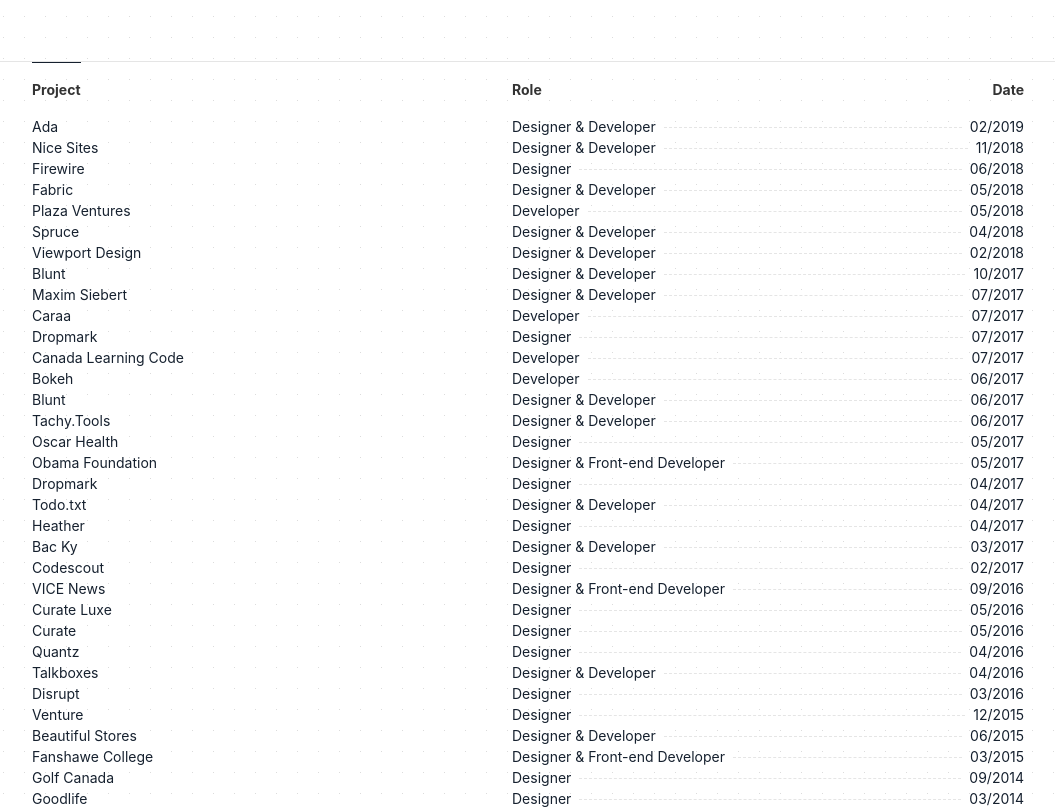
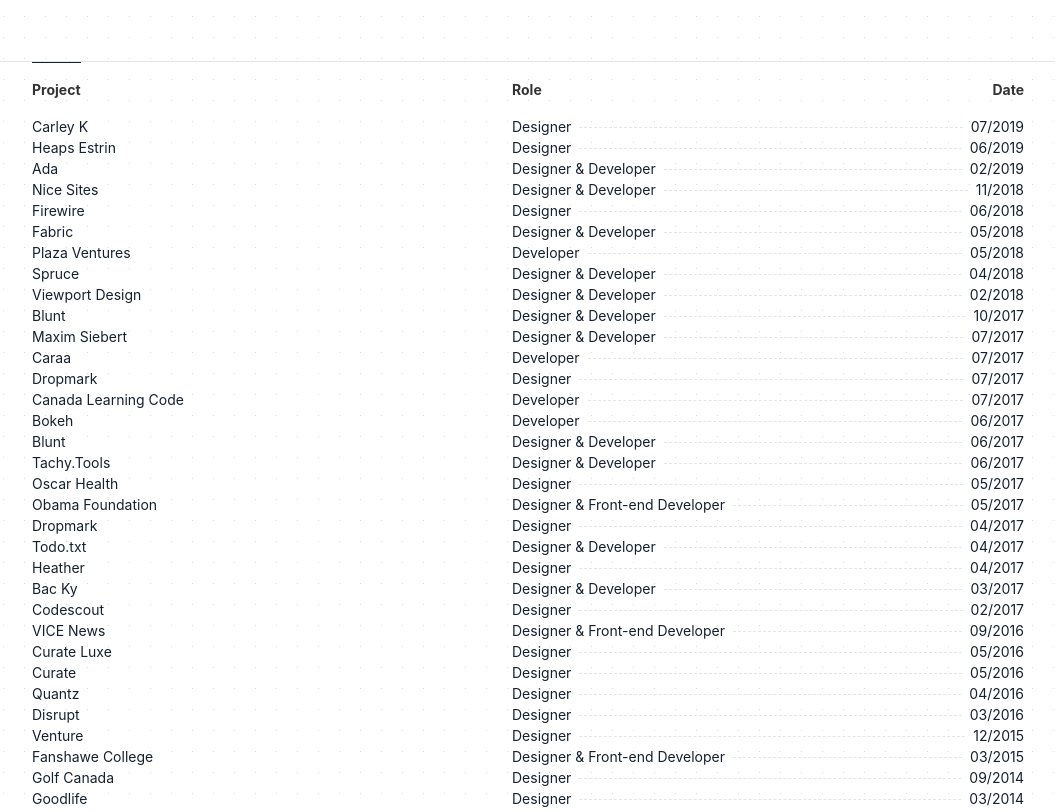
Before and after one commit to MaximSiebert/maximsiebert, a website: page index.html in a window 1280 px wide. Shown: the part 456-1268 px from the top of the page, without its empty margins (112-1167 px from the left). Drawn offline with Linux system fonts and the light colour scheme.

Commit message:
Update 09/19

```diff
--- a/index.html
+++ b/index.html
@@ -53,6 +53,34 @@
                             </div>
                         </div>
                         <article class="relative article-link">
+                            <a class="link black w-100 flex items-top" href="https://carleyk.com/" target="_blank">
+                                <div class="flex flex-grow-1 pr2">
+                                    <h2 class="black ma0 f6 fw4 nowrap">
+                                        Carley K
+                                    </h2>
+                                </div>
+                                <div class="flex mw6-ns w-100 ml-auto items-center">
+                                    <p class="ma0 mr2 db-ns dn">Designer</p>
+                                    <p class="flex-grow-1 ma0 lines"></p>
+                                    <p class="ma0 ml2">07/2019</p>
+                                </div>
+                            </a>
+                        </article>
+                        <article class="relative article-link">
+                            <a class="link black w-100 flex items-top" href="https://heapsestrin.com/" target="_blank">
+                                <div class="flex flex-grow-1 pr2">
+                                    <h2 class="black ma0 f6 fw4 nowrap">
+                                        Heaps Estrin
+                                    </h2>
+                                </div>
+                                <div class="flex mw6-ns w-100 ml-auto items-center">
+                                    <p class="ma0 mr2 db-ns dn">Designer</p>
+                                    <p class="flex-grow-1 ma0 lines"></p>
+                                    <p class="ma0 ml2">06/2019</p>
+                                </div>
+                            </a>
+                        </article>
+                        <article class="relative article-link">
                             <a class="link black w-100 flex items-top" href="https://ada.support" target="_blank">
                                 <div class="flex flex-grow-1 pr2">
                                     <h2 class="black ma0 f6 fw4 nowrap">
@@ -67,7 +95,7 @@
                             </a>
                         </article>
                         <article class="relative article-link">
-                            <a class="link black w-100 flex items-top" href="https://maximsiebert.github.io/nice-sites/" target="_blank">
+                            <a class="link black w-100 flex items-top" href="https://blunt.af/nice-sites/" target="_blank">
                                 <div class="flex flex-grow-1 pr2">
                                     <h2 class="black ma0 f6 fw4 nowrap">
                                         Nice Sites
@@ -417,20 +445,6 @@
                             </a>
                         </article>
                         <article class="relative article-link">
-                            <a class="link black w-100 flex items-top" href="http://talkboxes.co/" target="_blank">
-                                <div class="flex flex-grow-1 pr2">
-                                    <h2 class="black ma0 f6 fw4 nowrap">
-                                        Talkboxes
-                                    </h2>
-                                </div>
-                                <div class="flex mw6-ns w-100 ml-auto items-center">
-                                    <p class="ma0 mr2 db-ns dn">Designer & Developer</p>
-                                    <p class="flex-grow-1 ma0 lines"></p>
-                                    <p class="ma0 ml2">04/2016</p>
-                                </div>
-                            </a>
-                        </article>
-                        <article class="relative article-link">
                             <a class="link black w-100 flex items-top" href="https://dribbble.com/shots/2653568-Disrupt" target="_blank">
                                 <div class="flex flex-grow-1 pr2">
                                     <h2 class="black ma0 f6 fw4 nowrap">
@@ -455,20 +469,6 @@
                                     <p class="ma0 mr2 db-ns dn">Designer</p>
                                     <p class="flex-grow-1 ma0 lines"></p>
                                     <p class="ma0 ml2">12/2015</p>
-                                </div>
-                            </a>
-                        </article>
-                        <article class="relative article-link">
-                            <a class="link black w-100 flex items-top" href="https://beautifulstores.com/" target="_blank">
-                                <div class="flex flex-grow-1 pr2">
-                                    <h2 class="black ma0 f6 fw4 nowrap">
-                                        Beautiful Stores
-                                    </h2>
-                                </div>
-                                <div class="flex mw6-ns w-100 ml-auto items-center">
-                                    <p class="ma0 mr2 db-ns dn">Designer & Developer</p>
-                                    <p class="flex-grow-1 ma0 lines"></p>
-                                    <p class="ma0 ml2">06/2015</p>
                                 </div>
                             </a>
                         </article>
@@ -772,7 +772,7 @@
                 </section>
                 <footer class="mt5 pb3 bt b--black-10 bg-white w-100 flex">
                     <div class="mw8 ph3 center w-100 flex">
-                        <p class="ma0 pt3 nowrap">Updated 04/2019</p>
+                        <p class="ma0 pt3 nowrap">Updated 11/2019</p>
                         <div class="mw6 ml-auto w-100 flex mt3">
                             <a href="mailto:maxim.siebert@gmail.com" target="_blank" class="dib-ns dn article-link link black">
                                 <span class="relative">maxim.siebert@gmail.com</span>
```
Also changed, not shown: 1 other file.
